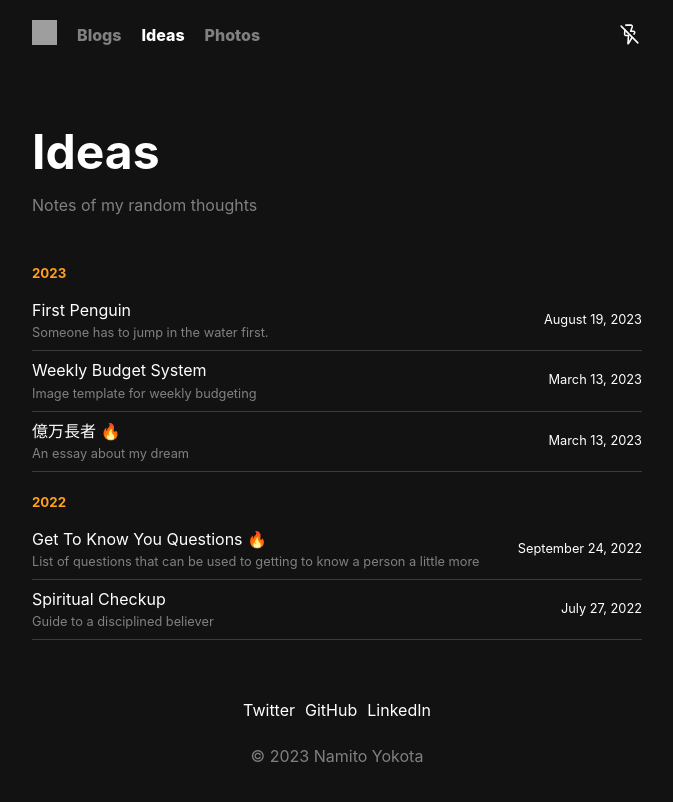
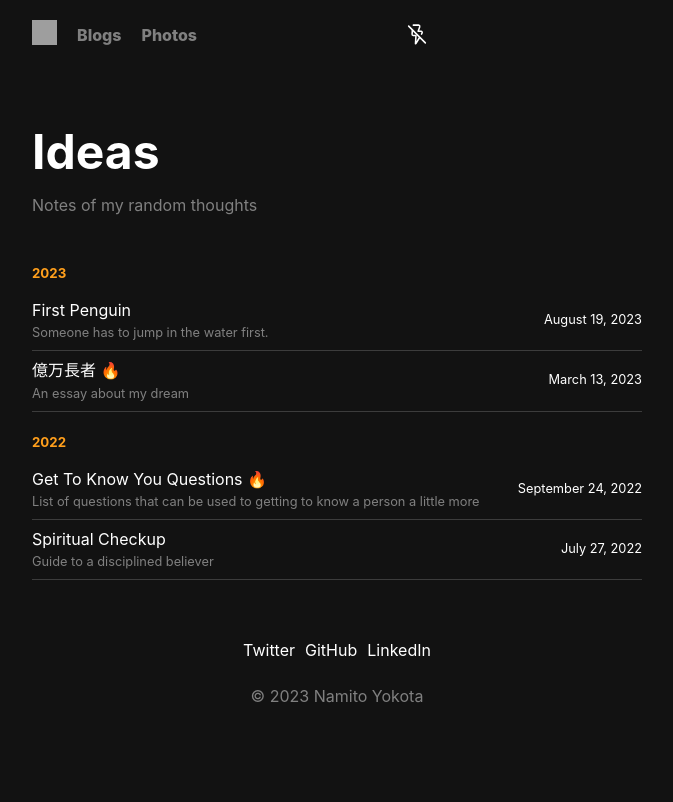
Before and after one commit to namitoyokota/portfolio, a Next.js app: page /ideas in a window 1280 px wide. Shown: the top 802 px of the page, without its empty margins (303-976 px from the left). Built offline with nearby package versions, Linux system fonts and the light colour scheme; grey boxes are pictures that could not be loaded.

Commit message:
hide ideas page

```diff
--- a/components/Navigation.tsx
+++ b/components/Navigation.tsx
@@ -41,11 +41,11 @@ const Navigation = (): JSX.Element => {
                 </a>
             </Link> */}
 
-            <Link legacyBehavior href="/ideas">
+            {/* <Link legacyBehavior href="/ideas">
                 <a className={router.asPath == '/ideas' ? styles.activepage : styles.page}>
                     <span>Ideas</span>
                 </a>
-            </Link>
+            </Link> */}
 
             <Link legacyBehavior href="https://photos.namitoyokota.com" passHref>
                 <a className={styles.page} target="_blank" rel="noopener noreferrer">
--- a/posts/weekly-budget-system.mdx
+++ b/posts/weekly-budget-system.mdx
@@ -2,6 +2,7 @@
 title: Weekly Budget System
 subtitle: Image template for weekly budgeting
 date: '2023-03-13'
+draft: true
 ---
 
 ## TL;DR
```
